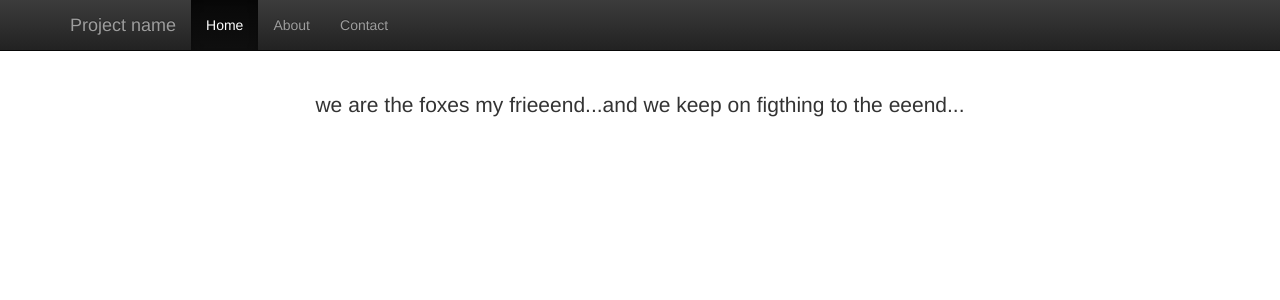
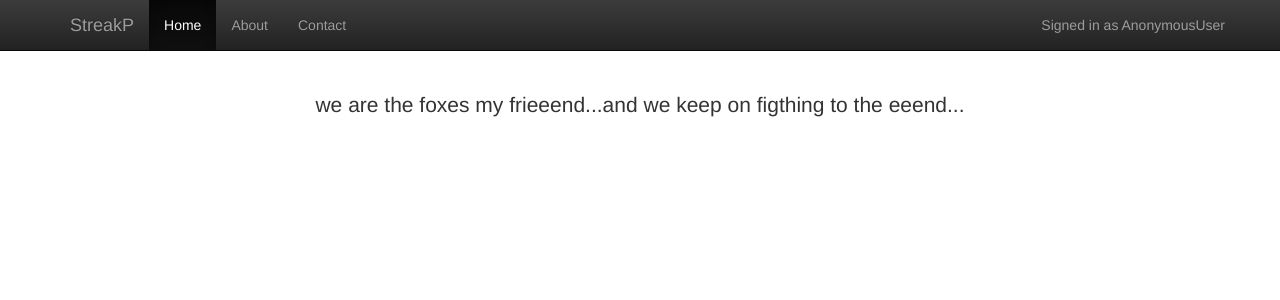
Before and after one commit to katkelemen/streakp, a Django app: page /about/ in a window 1280 px wide. Shown: the top 300 px of the page. Run offline with Django 3.2, Linux system fonts and the light colour scheme; some libraries are stand-ins or nearby versions.

Commit message:
fi layout, add user to navbar

```diff
--- a/streakp/goals/templates/goals/base.html
+++ b/streakp/goals/templates/goals/base.html
@@ -24,14 +24,15 @@
                 <span class="icon-bar"></span>
                 <span class="icon-bar"></span>
               </button>
-              <a class="navbar-brand" href="#">Project name</a>
+              <a class="navbar-brand" href="/">StreakP</a>
             </div>
             <div id="navbar" class="collapse navbar-collapse">
               <ul class="nav navbar-nav">
-                <li class="active"><a href="#">Home</a></li>
+                <li class="active"><a href="/">Home</a></li>
                 <li><a href="/about">About</a></li>
                 <li><a href="/contact">Contact</a></li>
               </ul>
+            <p class="navbar-text navbar-right">Signed in as <a href="#" class="navbar-link">{{user}}</a></p>
             </div><!--/.nav-collapse -->
           </div>
         </nav>
```
